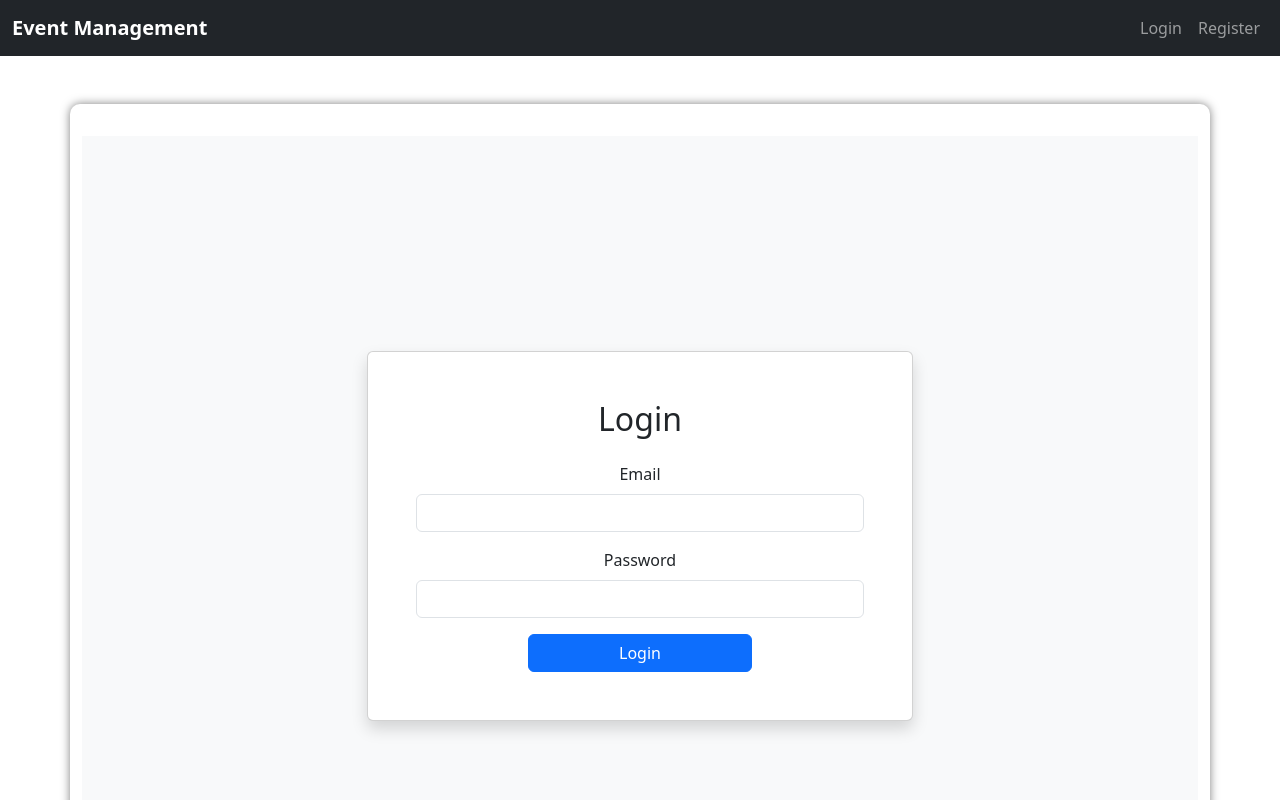
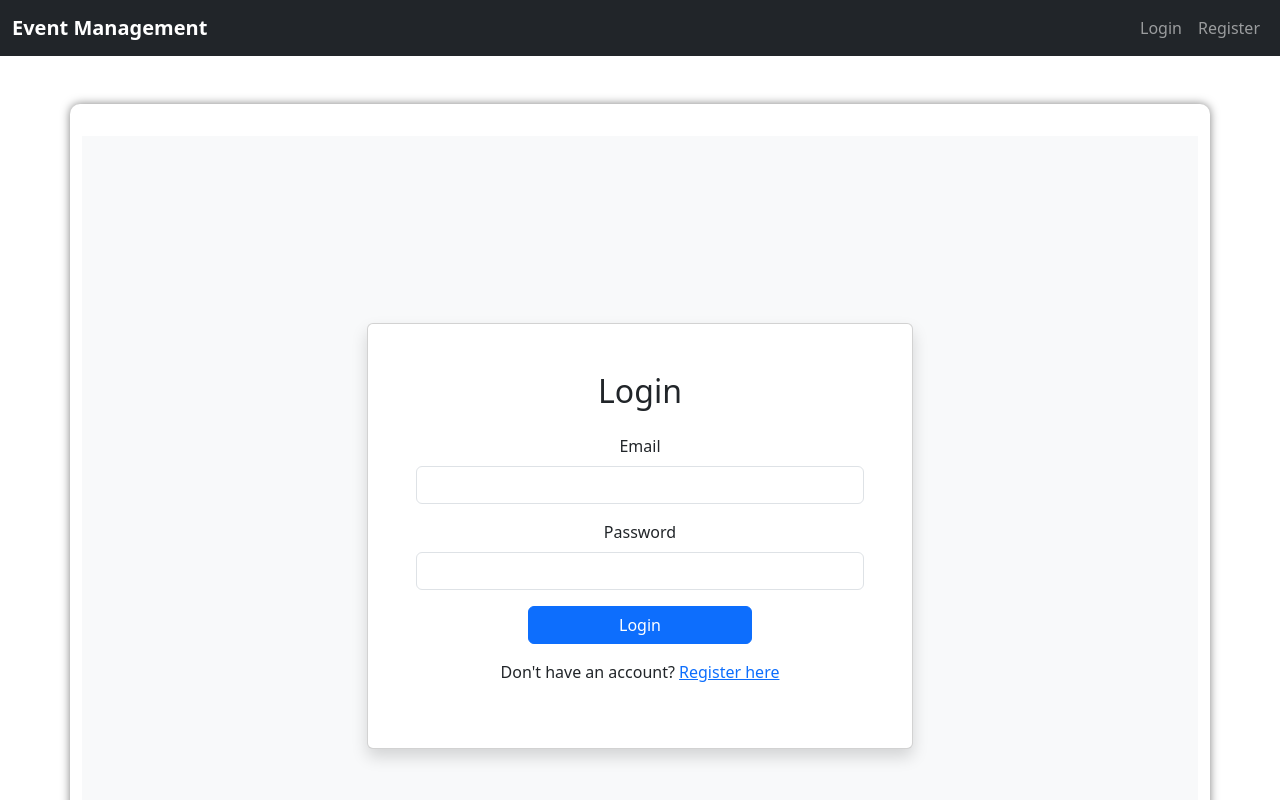
Before and after one commit to driksha-hegde/Event-Management-System, a React (Vite) app in the folder frontend/: page / in a window 1280 px wide. Built offline with nearby package versions, Linux system fonts and the light colour scheme.

Commit message:
added another feature

```diff
--- a/frontend/src/components/Login.jsx
+++ b/frontend/src/components/Login.jsx
@@ -1,6 +1,6 @@
 import { useState } from "react";
 import axios from "axios";
-import { useNavigate } from "react-router-dom";
+import { useNavigate, Link } from "react-router-dom";
 import { ToastContainer, toast } from "react-toastify";
 import "react-toastify/dist/ReactToastify.css";
 
@@ -64,6 +64,10 @@
 
           <button type="submit" className="btn btn-primary w-50">Login</button>
         </form>
+
+        <p className="text-center mt-3">
+          Don't have an account? <Link to="/register">Register here</Link>
+        </p>
       </div>
     </div>
   );
--- a/frontend/src/components/Register.jsx
+++ b/frontend/src/components/Register.jsx
@@ -1,6 +1,6 @@
 import axios from "axios";
 import { useState } from "react";
-import { useNavigate } from "react-router-dom";
+import { useNavigate, Link } from "react-router-dom";
 
 const Register = () => {
   const [formData, setFormData] = useState({
@@ -80,9 +80,13 @@
             </select>
           </div>
           <div className="d-flex justify-content-center">
-            <button type="submit" className="btn btn-primary w-50">Register</button>
+            <button type="submit" className="btn btn-success btn-sm px-3">Register</button>
           </div>
         </form>
+
+        <p className="text-center mt-3">
+          Already have an account? <Link to="/login">Login here</Link>
+        </p>
       </div>
     </div>
   );
```
